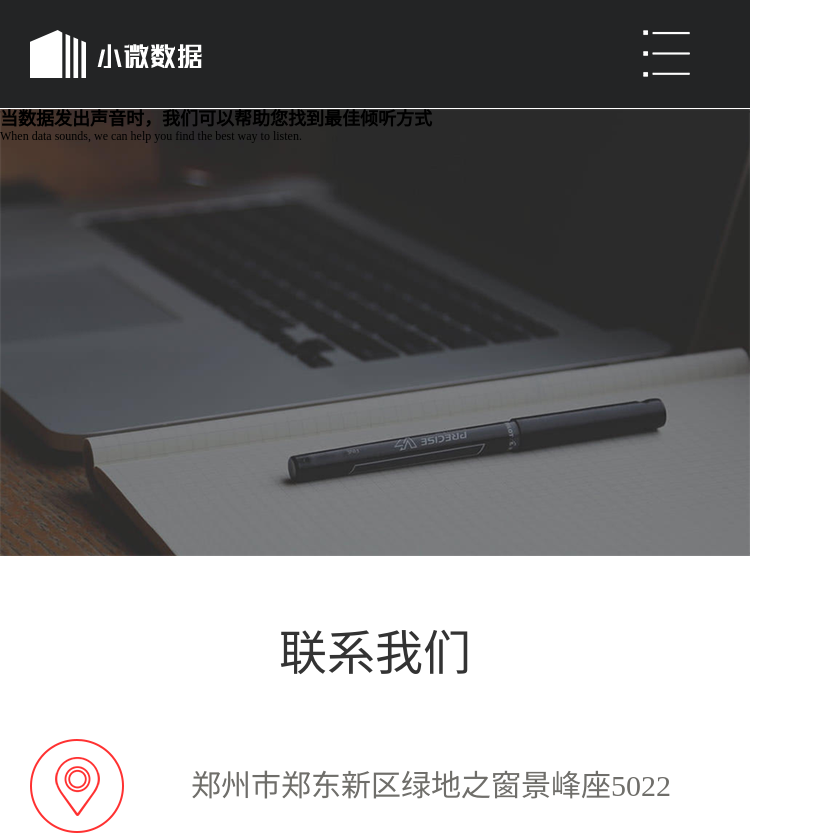
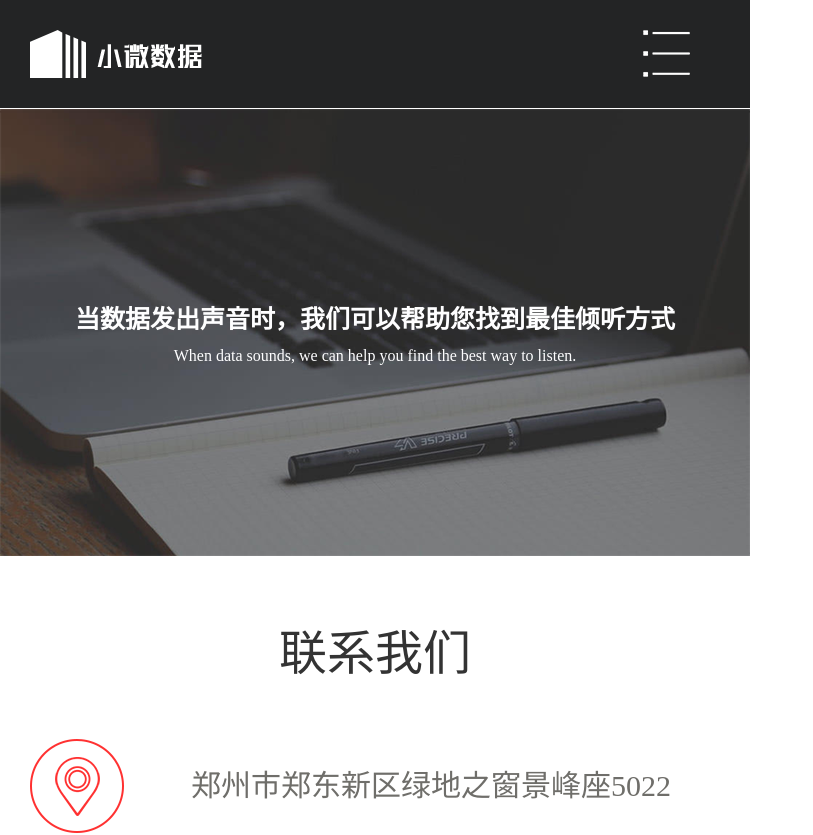
Before and after one commit to 17797776321/vfs.mdata, a Nuxt app: page /Solution in a window 1280 px wide. Shown: the top 835 px of the page, without its empty margins (0-813 px from the left). Built offline with nearby package versions, Linux system fonts and the light colour scheme.

Commit message:
解决方案banner图

```diff
--- a/pages/Solution/index.vue
+++ b/pages/Solution/index.vue
@@ -18,9 +18,19 @@ export default {
 @import '../../assets/style/common.less';
 .page-solution{
   .banner_box{
-   .bgimg(750px,447px,'../../assets/images/banner_so.png',100%,100%,center,center);
-    .tit_cn{}
-    .tit_en{}
+    .bgimg(750px,447px,'../../assets/images/banner_so.png',100%,100%,center,center);
+    text-align: center;
+    .tit_cn{
+      font-size: 25px;
+      color: #fefeff;
+      line-height: 46px;
+      padding-top: 188px;
+    }
+    .tit_en{
+      font-size: 16px;
+      color: #fefeff;
+      line-height: 26px;
+    }
   }
 }
 </style>
```
